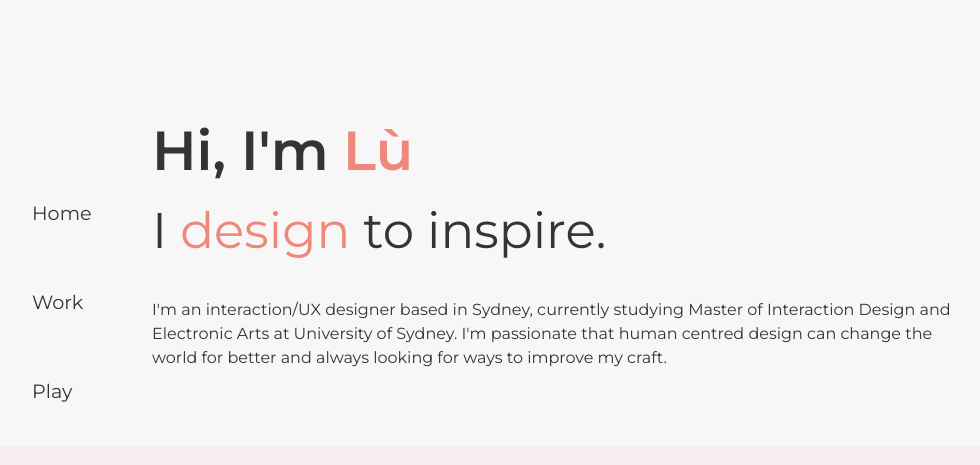
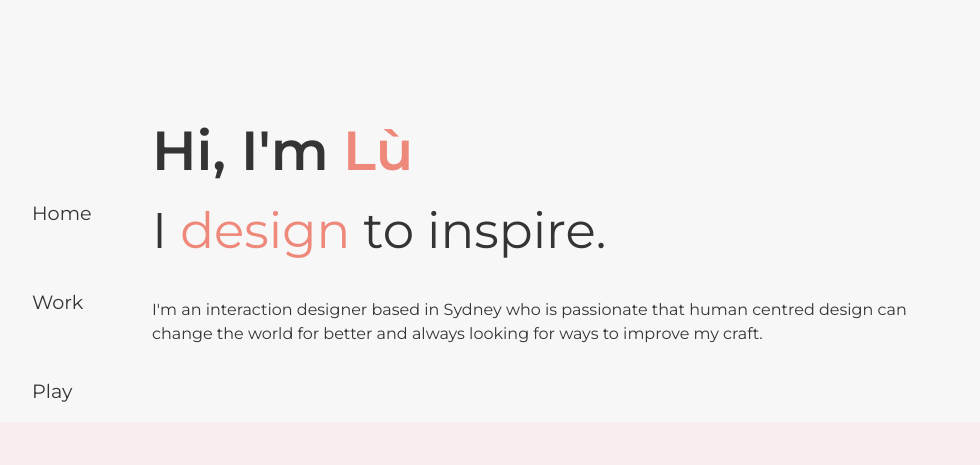
Before and after one commit to lu-designer/lu-designer.github.io, a plain HTML site: page index.html in a window 1280 px wide. Shown: the top 465 px of the page, without its empty margins (88-1068 px from the left). Drawn offline with Linux system fonts and the light colour scheme; a script that the page names is missing.

Commit message:
Update index.html

```diff
--- a/index.html
+++ b/index.html
@@ -35,7 +35,7 @@
 
               <section class="slogan1">    I <a href="work.html" class="luxu">design</a> to inspire.  </section>
 
-          <p>I'm an interaction/UX designer based in Sydney, currently studying Master of Interaction Design and Electronic Arts at University of Sydney. I'm passionate that human centred design can change the world for better and always looking for ways to improve my craft. </p>
+          <p>I'm an interaction designer based in Sydney who is passionate that human centred design can change the world for better and always looking for ways to improve my craft. </p>
         </div>
       </header>
 
```
